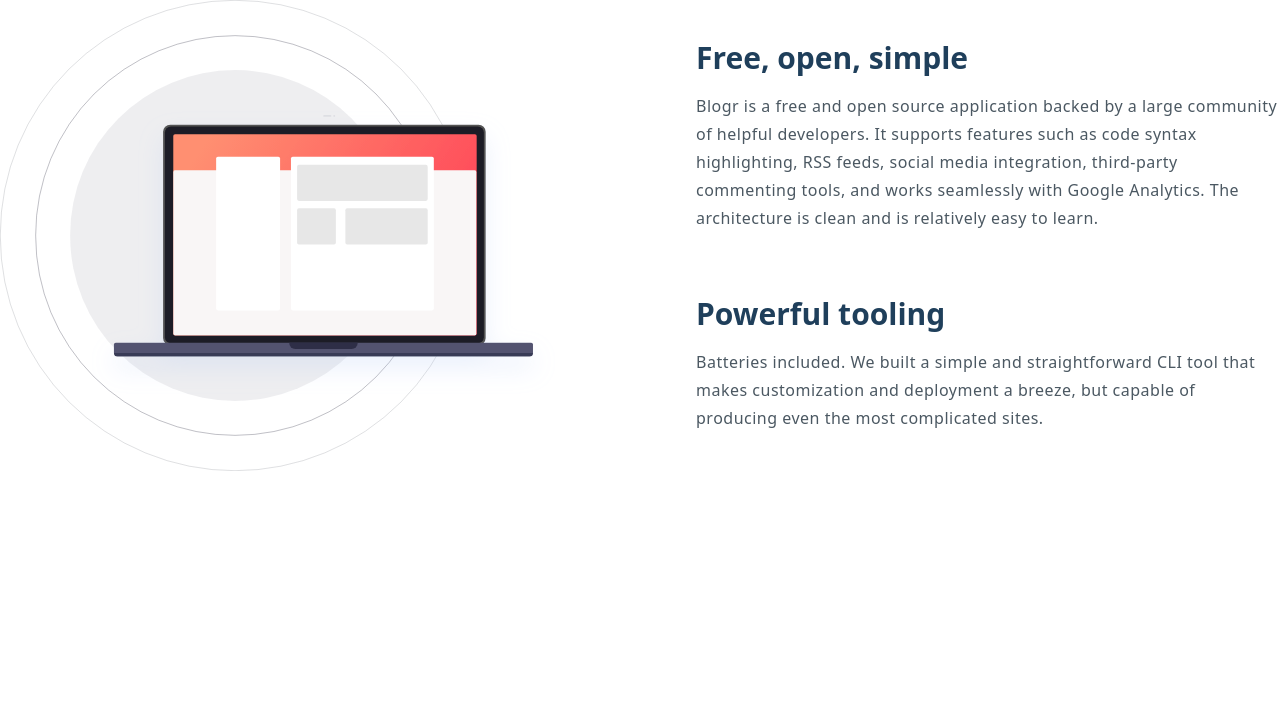
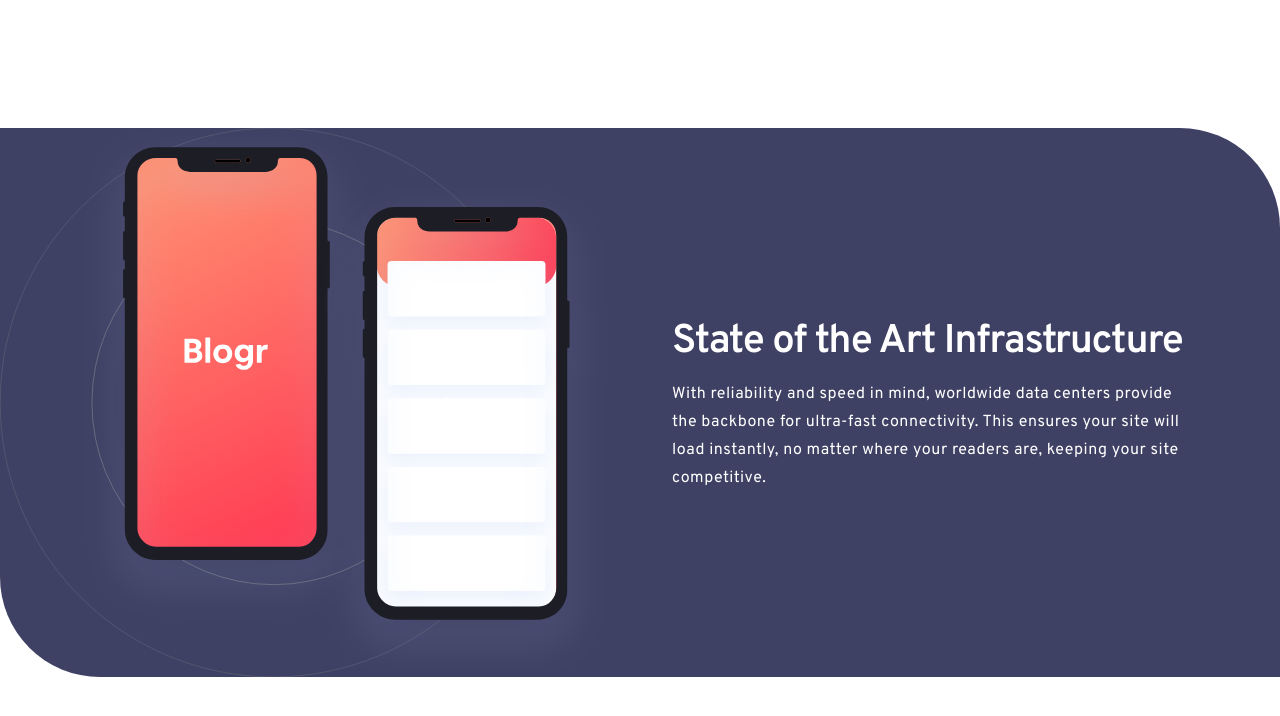
Before and after one commit to zetmosoma10/blogr-landing-page, a React (Vite) app: page / in a window 1280 px wide. Shown: the top 716 px of the page. Built offline with nearby package versions, Linux system fonts and the light colour scheme.

Commit message:
build Infrastructure Section

```diff
--- a/src/App.jsx
+++ b/src/App.jsx
@@ -1,13 +1,15 @@
 import Feature from "./Sections/Feature";
 import Footer from "./Sections/Footer";
 import Showcase from "./Sections/Showcase";
+import Infrastructure from "./Sections/Infrastructure";
 
 function App() {
   return (
     <main>
       {/* <Footer /> */}
       {/* <Feature /> */}
-      <Showcase />
+      {/* <Showcase /> */}
+      <Infrastructure/>
     </main>
   );
 }
--- a/src/Sections/Footer.jsx
+++ b/src/Sections/Footer.jsx
@@ -3,7 +3,7 @@ import { footerLinks } from "../Constant";
 const Footer = () => {
   return (
     <footer
-      className="bg-Very_dark_black_blue_footer_background text-White_text
+      className="bg-Very_dark_black_blue_footer_background text-Grayish_blue_footer_text
         py-16 px-5 font-ubuntu mt-[100px] md:mt-[120px] rounded-tr-[100px]"
     >
       <div className="grid gap-y-10 md:grid-cols-4 max-w-[1110px] mx-auto">
--- a/src/Sections/Infrastructure.jsx
+++ b/src/Sections/Infrastructure.jsx
@@ -1,5 +1,28 @@
 const Infrastructure = () => {
-  return <div>Infrastructure</div>;
+  return (
+    <section
+      className="bg-[url(/images/bg-pattern-circles.svg)] bg-no-repeat bg-top
+      bg-center bg-contain lg:bg-left font-overpass bg-Very_dark_desaturated_blue
+       text-White_text px-8 lg:pb-0 mt-32 rounded-tr-[100px] rounded-bl-[100px]"
+    >
+      <div className="grid grid-rows-[40%,60%] lg:grid-cols-2 lg:grid-rows-none max-w-[1110px] mx-auto lg:gap-x-16 ">
+        <div className="self-end justify-self-center">
+          <img src="/images/illustration-phones.svg" alt="phones" />
+        </div>
+        <div className=" text-center lg:text-start lg:self-center">
+          <h2 className="font-semibold text-[40px] tracking-[-1.2px]">
+            State of the Art Infrastructure
+          </h2>
+          <p className="text-base leading-7 tracking-[0.5px] mt-2">
+            With reliability and speed in mind, worldwide data centers provide
+            the backbone for ultra-fast connectivity. This ensures your site
+            will load instantly, no matter where your readers are, keeping your
+            site competitive.
+          </p>
+        </div>
+      </div>
+    </section>
+  );
 };
 
 export default Infrastructure;
--- a/src/Sections/Showcase.jsx
+++ b/src/Sections/Showcase.jsx
@@ -1,6 +1,6 @@
 const Showcase = () => {
   return (
-    <section>
+    <section className="font-overpass">
       <div className="grid  lg:grid-cols-2 gap-y-10 gap-x-28">
         <picture className=" justify-self-center lg:justify-self-start ">
           <source
--- a/tailwind.config.js
+++ b/tailwind.config.js
@@ -25,6 +25,10 @@ export default {
         overpass: "Overpass, sans-serif",
         ubuntu: "Ubuntu ,sans-serif",
       },
+
+      backgroundImage: {
+        "Infrastructure-img": 'url("/images/bg-pattern-circles.svg")',
+      },
     },
   },
   plugins: ["prettier-plugin-tailwindcss"],
```
